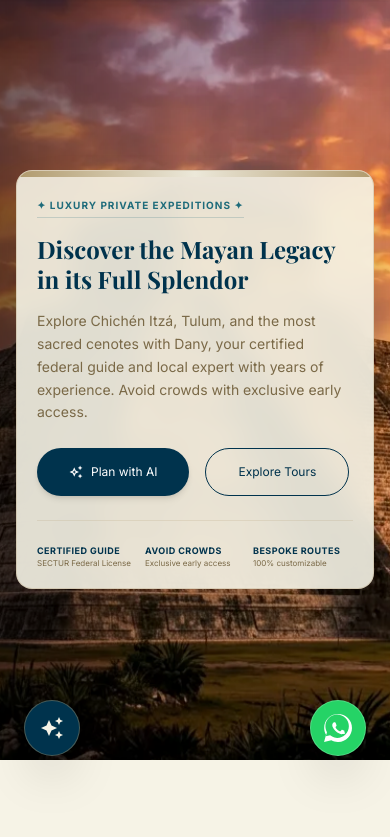
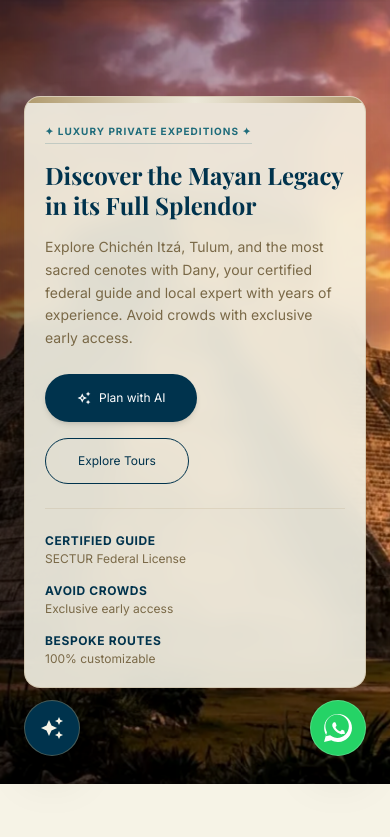
Before and after one commit to gastonmorante/daniexweb, a website: page public/index.html in a window 390 px wide. Shown: the part 64-901 px from the top of the page. Drawn offline with nearby package versions, Linux system fonts and the light colour scheme.

Commit message:
fix: implement global root wrapper, set px-6 on mobile navbar and hero container, change stats to responsive grid-cols-1, and constrain testimonials max-width

```diff
--- a/public/index.html
+++ b/public/index.html
@@ -119,11 +119,15 @@
       }
     </script>
 <style>
-        html, body {
-            overflow-x: hidden;
+        html, body, #root-wrapper {
+            overflow-x: hidden !important;
             width: 100%;
+            max-width: 100vw;
             margin: 0;
             padding: 0;
+        }
+        header, section, footer {
+            max-width: 100vw !important;
         }
         .material-symbols-outlined {
             font-variation-settings: 'FILL' 0, 'wght' 400, 'GRAD' 0, 'opsz' 24;
@@ -155,9 +159,10 @@
     </style>
 </head>
 <body class="bg-background text-on-background font-body-md overflow-x-hidden w-full">
+<div id="root-wrapper" class="w-full max-w-[100vw] overflow-x-hidden relative">
 <!-- TopNavBar -->
 <header class="w-full top-0 z-50 bg-transparent backdrop-blur-md sticky top-0 shadow-sm bg-surface/10 backdrop-blur-xl">
-<nav class="flex justify-between items-center w-full px-4 md:px-gutter py-4 max-w-container-max mx-auto">
+<nav id="nav-inner" class="flex justify-between items-center w-full px-6 md:px-gutter py-4 max-w-container-max mx-auto">
 <div class="h-8 sm:h-10"><img src="./assets/logo_dany.webp" alt="Dany Experiences Logo" class="h-full w-auto object-contain"></div>
 <div class="hidden md:flex items-center gap-stack-md">
 <a data-i18n="nav_tours" class="font-body-md text-label-md uppercase tracking-widest text-on-surface-variant hover:text-primary transition-all duration-300" href="#tours">Tours</a>
@@ -210,7 +215,7 @@
   <div class="w-full h-full bg-cover bg-center animate-ken-burns" style="background-image: url('./assets/chichen_itza_sunset.webp')"></div>
 </div>
 <div class="absolute inset-0 bg-gradient-to-r from-black/50 via-black/10 to-transparent z-10"></div>
-<div class="relative z-20 max-w-container-max mx-auto px-4 md:px-gutter w-full py-8 md:py-12 flex justify-start">
+<div class="relative z-20 max-w-container-max mx-auto px-6 md:px-gutter w-full py-8 md:py-12 flex justify-start">
 <div class="glass-card w-full p-5 sm:p-8 md:p-12 rounded-2xl border border-[#B09A6D]/30 max-w-2xl shadow-2xl relative overflow-hidden backdrop-blur-md bg-[#F6F3E6]/90 luxury-shadow">
   <!-- Decorative gold top border accent -->
   <div class="absolute top-0 left-0 right-0 h-1.5 bg-gradient-to-r from-[#B09A6D] via-[#ECE8D9] to-[#B09A6D]"></div>
@@ -236,18 +241,18 @@
   </div>
 
   <!-- Stats row -->
-  <div class="grid grid-cols-3 gap-2 pt-6 border-t border-[#B09A6D]/20 mt-6 md:mt-8 text-left">
+  <div class="grid grid-cols-1 sm:grid-cols-3 gap-4 pt-6 border-t border-[#B09A6D]/20 mt-6 md:mt-8 text-left">
     <div>
-      <h4 data-i18n="hero_stat1_title" class="text-[9px] sm:text-[10px] font-bold text-[#00334D] uppercase tracking-wider mb-0.5 leading-tight">Guía Certificado</h4>
-      <p data-i18n="hero_stat1_desc" class="text-[8px] sm:text-[9px] text-[#7A6947] leading-tight">Credencial Federal SECTUR</p>
+      <h4 data-i18n="hero_stat1_title" class="text-xs font-bold text-[#00334D] uppercase tracking-wider mb-0.5">Guía Certificado</h4>
+      <p data-i18n="hero_stat1_desc" class="text-xs text-[#7A6947]">Credencial Federal SECTUR</p>
     </div>
     <div>
-      <h4 data-i18n="hero_stat2_title" class="text-[9px] sm:text-[10px] font-bold text-[#00334D] uppercase tracking-wider mb-0.5 leading-tight">Evita Multitudes</h4>
-      <p data-i18n="hero_stat2_desc" class="text-[8px] sm:text-[9px] text-[#7A6947] leading-tight">Accesos temprano exclusivos</p>
+      <h4 data-i18n="hero_stat2_title" class="text-xs font-bold text-[#00334D] uppercase tracking-wider mb-0.5">Evita Multitudes</h4>
+      <p data-i18n="hero_stat2_desc" class="text-xs text-[#7A6947]">Accesos temprano exclusivos</p>
     </div>
     <div>
-      <h4 data-i18n="hero_stat3_title" class="text-[9px] sm:text-[10px] font-bold text-[#00334D] uppercase tracking-wider mb-0.5 leading-tight">Rutas a la Medida</h4>
-      <p data-i18n="hero_stat3_desc" class="text-[8px] sm:text-[9px] text-[#7A6947] leading-tight">100% personalizables</p>
+      <h4 data-i18n="hero_stat3_title" class="text-xs font-bold text-[#00334D] uppercase tracking-wider mb-0.5">Rutas a la Medida</h4>
+      <p data-i18n="hero_stat3_desc" class="text-xs text-[#7A6947]">100% personalizables</p>
     </div>
   </div>
 </div>
@@ -522,17 +527,17 @@
 </div>
 <div class="space-y-4 max-h-[280px] md:max-h-[400px] overflow-y-auto pr-2">
 <!-- Testimonial 1 -->
-<div class="p-5 bg-[#F6F3E6]/60 border border-[#B09A6D]/20 rounded-xl space-y-2 shadow-sm">
+<div class="p-5 bg-[#F6F3E6]/60 border border-[#B09A6D]/20 rounded-xl space-y-2 shadow-sm" style="max-width: calc(100vw - 48px);">
 <p data-i18n="trust_quote1" class="font-body-md text-xs text-[#7A6947] italic">"Dany Experiences rediseñó lo que significa viajar para nosotros. Cada detalle fue seleccionado con tal precisión y cuidado que nos sentimos más que huéspedes: nos sentimos parte de la historia de la tierra."</p>
 <p data-i18n="trust_author1" class="text-[10px] font-bold text-[#00334D]">— Elena V., Viajera Privada</p>
 </div>
 <!-- Testimonial 2 -->
-<div class="p-5 bg-[#F6F3E6]/60 border border-[#B09A6D]/20 rounded-xl space-y-2 shadow-sm">
+<div class="p-5 bg-[#F6F3E6]/60 border border-[#B09A6D]/20 rounded-xl space-y-2 shadow-sm" style="max-width: calc(100vw - 48px);">
 <p data-i18n="trust_quote2" class="font-body-md text-xs text-[#7A6947] italic">"La expedición a Chichén Itzá al amanecer valió cada segundo. Dany no solo conoce la historia, te explica la arqueoastronomía de una forma que te vuela la cabeza. ¡Y sin multitudes!"</p>
 <p data-i18n="trust_author2" class="text-[10px] font-bold text-[#00334D]">— Marcus K., Viajero de Aventuras</p>
 </div>
 <!-- Testimonial 3 -->
-<div class="p-5 bg-[#F6F3E6]/60 border border-[#B09A6D]/20 rounded-xl space-y-2 shadow-sm">
+<div class="p-5 bg-[#F6F3E6]/60 border border-[#B09A6D]/20 rounded-xl space-y-2 shadow-sm" style="max-width: calc(100vw - 48px);">
 <p data-i18n="trust_quote3" class="font-body-md text-xs text-[#7A6947] italic">"Nadar en los cenotes privados de Casa Tortuga con el guía de ecoturismo fue mágico e íntimo. El respeto por el medio ambiente y la seguridad fue de diez. Altamente recomendado."</p>
 <p data-i18n="trust_author3" class="text-[10px] font-bold text-[#00334D]">— Sophia &amp; Pierre, Luna de Miel</p>
 </div>
@@ -620,6 +625,7 @@
     </div>
   </div>
 </footer>
+</div> <!-- End of #root-wrapper -->
 <!-- Mobile Navigation Drawer Overlay -->
 <div id="mobile-menu" class="fixed inset-0 bg-[#00334D]/50 z-50 transition-opacity duration-300 opacity-0 pointer-events-none backdrop-blur-sm" style="will-change: opacity;">
   <div class="absolute right-0 top-0 bottom-0 w-4/5 max-w-xs bg-[#F6F3E6] p-8 shadow-2xl transition-transform duration-300 translate-x-full flex flex-col justify-between border-l border-[#B09A6D]/20" style="will-change: transform;">
```
